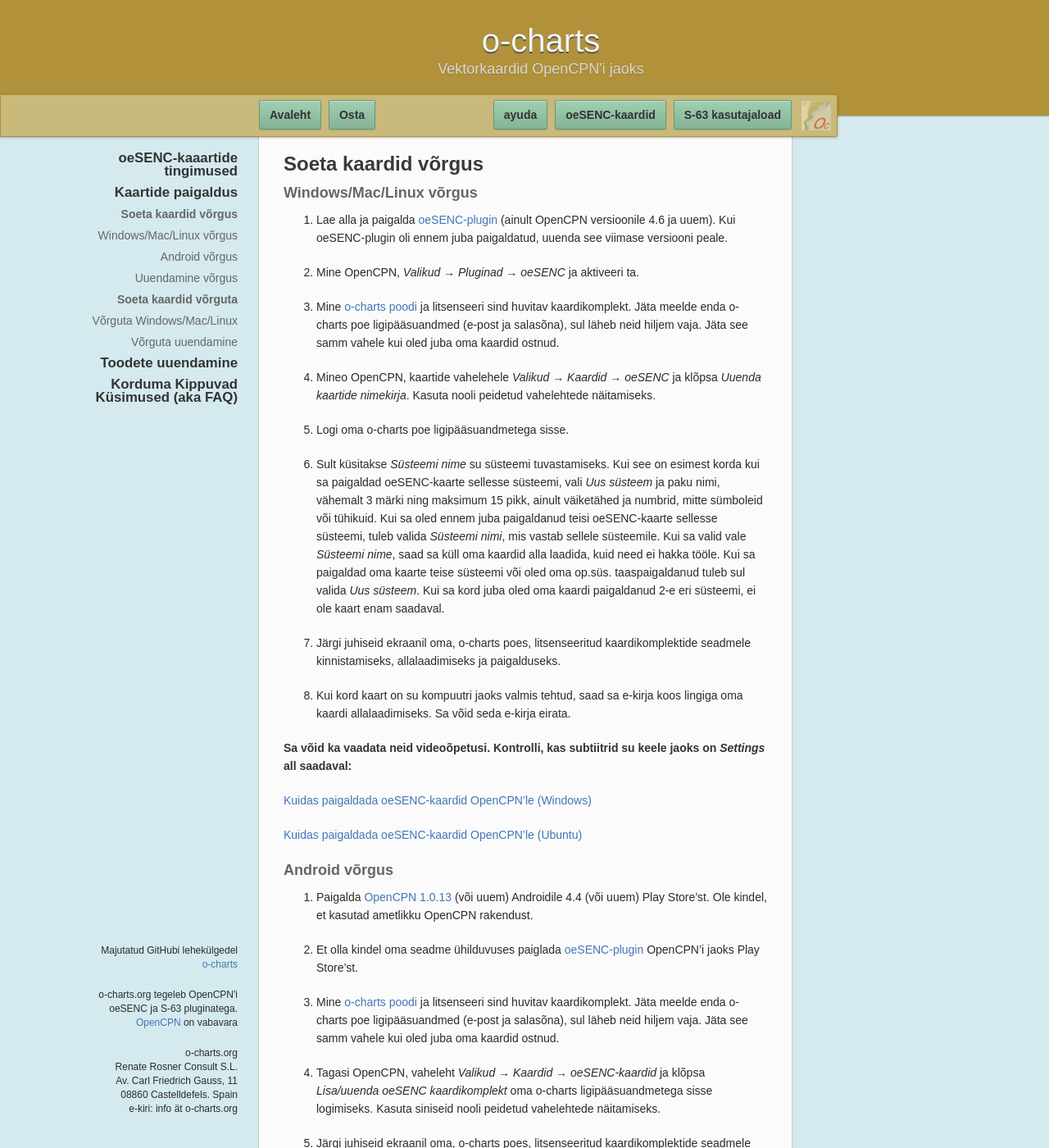
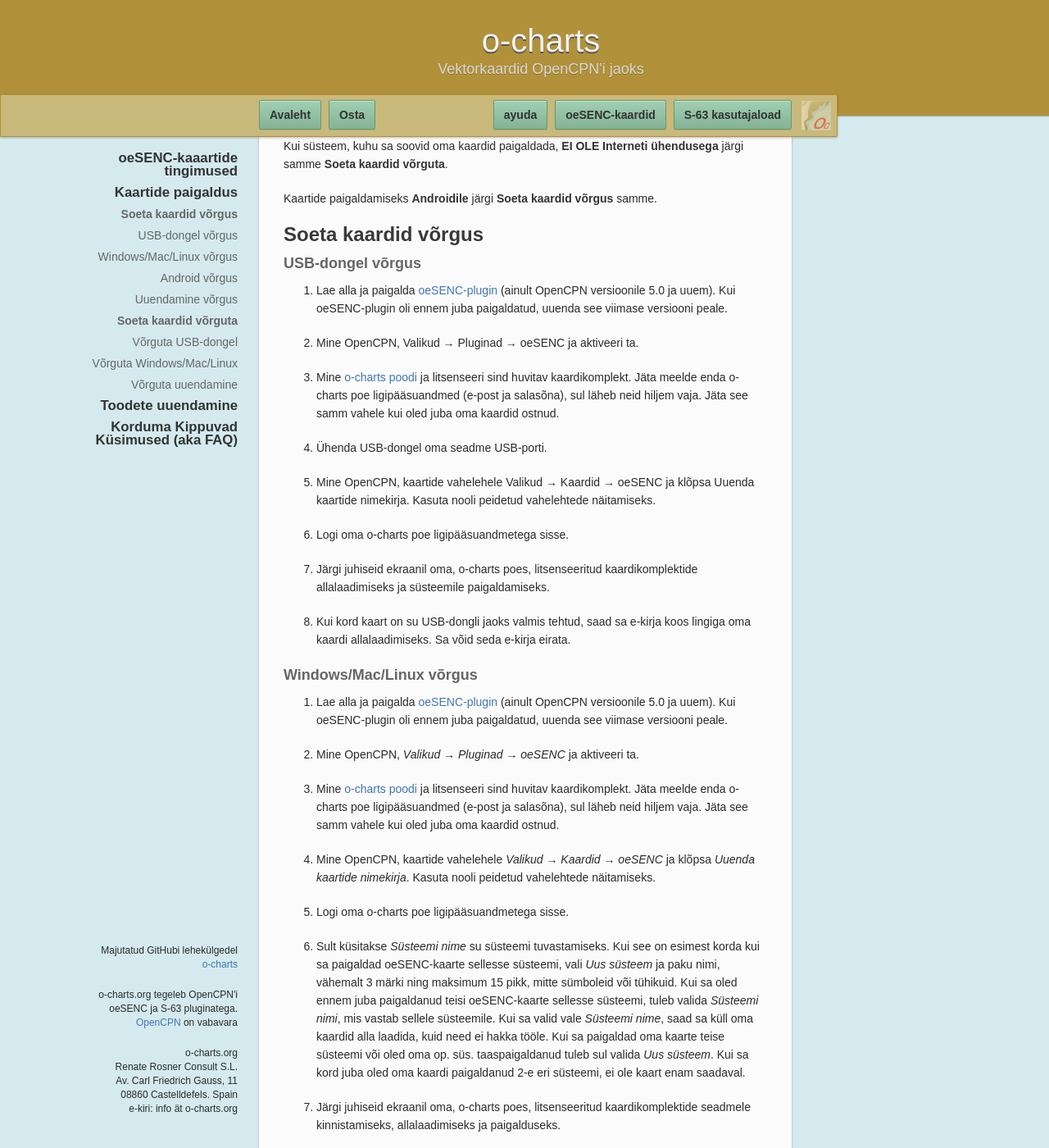
Before and after one commit to o-charts/manuals, a Jekyll site: the page built from oesenc_et_EE.md, in a window 1280 px wide and 1400 px high, scrolled down 1107 px. Shown: the whole window at 82% size. Built offline with Jekyll 4.4.1, drawn with Linux system fonts in a browser that asks for light colours; our own code applies the rules of GitHub Pages for plain Markdown files; some of the changed text lies outside the part shown.

Commit message:
Update oesenc_et_EE.md

```diff
--- a/oesenc_et_EE.md
+++ b/oesenc_et_EE.md
@@ -11,13 +11,15 @@
 
 - Kui sa oled oma 2 võimalust kasutanud ja soovid kasutada oma kaarte 2-s lisasüsteemis, tuleb sul kaardid taas osta.
 
-- Su litsents peaks iga op.süs., OpenCPN või plugina uuenduse üle elama, kuid kui taaspaigaldad oma op.süs., kaotad oma litsentsi.
+- USB-donglit käsitletakse ühe süsteemina. USB-dongel võimaldab oeSENC-kaarte paigaldada nii mitmesse süsteemi kui sa soovid. Siiski, ainult seadmes, kuhu USB-dongel on ühendatud, on litsents aktiivne ning suudab kaarte kuvada.
+
+- Su litsents peaks iga op. süs., OpenCPN või plugina uuenduse üle elama, kuid kui taaspaigaldad oma op. süs. kaotad oma litsentsi.
 
 - Kui kord oled juba tellinud oma kaardid ühele süsteenile ei saa me seda sulle hüvitada. Kui sa oled loonud ja sidunud süsteemi oma kaartidega, kuid ei ole veel kaarte tellinud saame me ikkagi sulle hüvitada.
 
-- Kui sa kord juba oled taotlenud kaardid ühele süsteemile ei saa me seda tühistada või su kaarte teisaldada erineva seadme/op.süs. kombinatsiooni juurde.
+- Kui sa kord oled tellinud kaardid ühele süsteemile ei saa me seda tühistada või suunata su süsteemi erineva seadme/op. süs. kombinatsiooni juurde.
 
-- Sa saad oma kaarte ühe aasta jooksul alates kaartide ostukuupäevast uuendada. Kaartidel on erinev uuenduste perioodsus:
+- Sa saad oma kaarte aasta jooksul alates kaartide ostukuupäevast uuendada. Kaartidel on erinev uuenduste perioodsus:
 
     - iga nädal: DE, FR, SE, NO, FI, PL, Kariibid.
     - iga 2 nädala tagant: AU.
@@ -38,19 +40,37 @@
 
 ## Soeta kaardid võrgus
 
+### USB-dongel võrgus
+
+1. Lae alla ja paigalda [oeSENC-plugin](https://opencpn.org/OpenCPN/plugins/oesenc.html) (ainult OpenCPN versioonile 5.0 ja uuem). Kui oeSENC-plugin oli ennem juba paigaldatud, uuenda see viimase versiooni peale.
+
+2. Mine OpenCPN, Valikud → Pluginad → oeSENC ja aktiveeri ta.
+
+3. Mine [o-charts poodi](https://o-charts.org/shop/index.php?id_category=8&controller=category) ja litsenseeri sind huvitav kaardikomplekt. Jäta meelde enda o-charts poe ligipääsuandmed (e-post ja salasõna), sul läheb neid hiljem vaja. Jäta see samm vahele kui oled juba oma kaardid ostnud.
+
+4. Ühenda USB-dongel oma seadme USB-porti.
+
+5. Mine OpenCPN, kaartide vahelehele Valikud → Kaardid → oeSENC ja klõpsa Uuenda kaartide nimekirja. Kasuta nooli peidetud vahelehtede näitamiseks.
+
+6. Logi oma o-charts poe ligipääsuandmetega sisse.
+
+7. Järgi juhiseid ekraanil oma, o-charts poes, litsenseeritud kaardikomplektide allalaadimiseks ja süsteemile paigaldamiseks.
+
+8. Kui kord kaart on su USB-dongli jaoks valmis tehtud, saad sa e-kirja koos lingiga oma kaardi allalaadimiseks. Sa võid seda e-kirja eirata.
+
 ### Windows/Mac/Linux võrgus
 
-1. Lae alla ja paigalda [oeSENC-plugin](https://opencpn.org/OpenCPN/plugins/oesenc.html) (ainult OpenCPN versioonile 4.6 ja uuem). Kui oeSENC-plugin oli ennem juba paigaldatud, uuenda see viimase versiooni peale.
+1. Lae alla ja paigalda [oeSENC-plugin](https://opencpn.org/OpenCPN/plugins/oesenc.html) (ainult OpenCPN versioonile 5.0 ja uuem). Kui oeSENC-plugin oli ennem juba paigaldatud, uuenda see viimase versiooni peale.
 
 2. Mine OpenCPN, *Valikud → Pluginad → oeSENC* ja aktiveeri ta.
 
 3. Mine [o-charts poodi](https://o-charts.org/shop/index.php?id_category=8&controller=category) ja litsenseeri sind huvitav kaardikomplekt. Jäta meelde enda o-charts poe ligipääsuandmed (e-post ja salasõna), sul läheb neid hiljem vaja. Jäta see samm vahele kui oled juba oma kaardid ostnud.
 
-4. Mineo OpenCPN, kaartide vahelehele *Valikud → Kaardid → oeSENC* ja klõpsa *Uuenda kaartide nimekirja*. Kasuta nooli peidetud vahelehtede näitamiseks.
+4. Mine OpenCPN, kaartide vahelehele *Valikud → Kaardid → oeSENC* ja klõpsa *Uuenda kaartide nimekirja*. Kasuta nooli peidetud vahelehtede näitamiseks.
 
 5. Logi oma o-charts poe ligipääsuandmetega sisse.
 
-6. Sult küsitakse *Süsteemi nime* su süsteemi tuvastamiseks. Kui see on esimest korda kui sa paigaldad oeSENC-kaarte sellesse süsteemi, vali *Uus süsteem* ja paku nimi, vähemalt 3 märki ning maksimum 15 pikk, ainult väiketähed ja numbrid, mitte sümboleid või tühikuid. Kui sa oled ennem juba paigaldanud teisi oeSENC-kaarte sellesse süsteemi, tuleb valida *Süsteemi nimi*, mis vastab sellele süsteemile. Kui sa valid vale *Süsteemi nime*, saad sa küll oma kaardid alla laadida, kuid need ei hakka tööle. Kui sa paigaldad oma kaarte teise süsteemi või oled oma op.süs. taaspaigaldanud tuleb sul valida *Uus süsteem*. Kui sa kord juba oled oma kaardi paigaldanud 2-e eri süsteemi, ei ole kaart enam saadaval.
+6. Sult küsitakse *Süsteemi nime* su süsteemi tuvastamiseks. Kui see on esimest korda kui sa paigaldad oeSENC-kaarte sellesse süsteemi, vali *Uus süsteem* ja paku nimi, vähemalt 3 märki ning maksimum 15 pikk, mitte sümboleid või tühikuid. Kui sa oled ennem juba paigaldanud teisi oeSENC-kaarte sellesse süsteemi, tuleb valida *Süsteemi nimi*, mis vastab sellele süsteemile. Kui sa valid vale *Süsteemi nime*, saad sa küll oma kaardid alla laadida, kuid need ei hakka tööle. Kui sa paigaldad oma kaarte teise süsteemi või oled oma op. süs. taaspaigaldanud tuleb sul valida *Uus süsteem*. Kui sa kord juba oled oma kaardi paigaldanud 2-e eri süsteemi, ei ole kaart enam saadaval.
 
 7. Järgi juhiseid ekraanil oma, o-charts poes, litsenseeritud kaardikomplektide seadmele kinnistamiseks, allalaadimiseks ja paigalduseks.
 
@@ -82,11 +102,33 @@
 
 ## Soeta kaardid võrguta
 
+### Võrguta USB-dongel
+
+Sihtsüsteemis lae alla ja paigalda [oeSENC-plugin](https://opencpn.org/OpenCPN/plugins/oesenc.html) (ainult OpenCPN versioonile 5.0 ja uuem). Kui oeSENC-plugin oli ennem juba paigaldatud, uuenda see viimase versiooni peale.
+
+1. Ühenda USB-dongel USB-porti.
+
+2. Mine OpenCPN, Valikud → Pluginad → oeSENC ja aktiveeri ta. Loo **USB-võtme süsteemi ID-fail** (näpujälg) Eelistustes. Plugin näitab tee failini. Windows ja macOS süsteemides luuakse koopia otse töölauale. Linuxi süsteemides luuakse fail ~/.opencpn kausta.
+
+3. Kopeeri sõrmejälg mõnele kaasaskantavale seadmele ja leia netiühenusega arvuti.
+
+4. Mine [o-charts poodi](https://o-charts.org/shop/index.php?id_category=8&controller=category) ja litsenseeri sind huvitav kaardikomplekt. Jäta see samm vahele kui oled juba oma kaardid ostnud.
+
+5. Mine [Mu oeSENC-kaardid](https://o-charts.org/shop/index.php?fc=module&module=occharts&controller=occharts) lehele ja loo seal Süsteemi tuvastaja laadides sõrmejälje faili üles. Jäta süsteemi nimi tühjaks, see määratakse automaatselt.
+
+6. Vali uus *Süsteemi tuvastaja* iga kaardikomplekti jaoks, mida soovid oma dongliga siduda. Kord kinnistatud ei ole seda võimalik muuta.
+
+7. Tee taotlus klõpsates nupul, mis ilmub tulbal *Viimased taotlused* ja kaardikomplekti koostamisega jätkatakse. Koostamise aeg sõltub kaardikomplekti suurusest, järjekorrast serveris ja võrgu koormatusest sellel momendil, kuid ei võta iialgi rohkem aega kui 2 tundi. Tegelikult me räägime minutitest.
+
+8. Sulle saadetakse e-post su kaardikomlpekti allalaadimislingiga. Sa võid selle ka lehelt [Mu oeSENC-kaardid](https://o-charts.org/shop/index.php?fc=module&module=occharts&controller=occharts) alla laadida. Kui sa pole oma kaardikomplekti nädala jooksul alla laadinud, tuleb sul teha uus Taotlus. Lae oma kaardid alla, kopeeri mõnele kaasaskantavale seadmele ja mine tagasi laeva.
+
+9. Sihtsüsteemis paki fail enda poolt valitud kausta lahti ja paigalda oma kaardid nagu harilikult ning ongi kõik. Ühenda USB-dongel kaartide vaatamiseks.
+
 ### Võrguta Windows/Mac/Linux
 
 Sa pead netiühenduseta sihtsüsteemile looma tuvastusfaili, minema netiühendust omavasse kohta ja kaardikomplekti taotlema ning alla laadima. Kopeeri saadud failid mõnele kaasakantavale seadmele ja kopeeri need sihtsüsteemi.
 
-1. Sihtsüsteemis lae alla ja paigalda [oeSENC-plugin](https://opencpn.org/OpenCPN/plugins/oesenc.html) (ainult OpenCPN versioonile 4.6 ja uuem). Kui oeSENC-plugin oli ennem juba paigaldatud, uuenda see viimase versiooni peale.
+1. Sihtsüsteemis lae alla ja paigalda [oeSENC-plugin](https://opencpn.org/OpenCPN/plugins/oesenc.html) (ainult OpenCPN versioonile 5.0 ja uuem). Kui oeSENC-plugin oli ennem juba paigaldatud, uuenda see viimase versiooni peale.
 
 2. Mine OpenCPN, *Valikud → Pluginad → oeSENC* ja aktiveeri ta. Loo oma süsteemi tuvastusfail (*sõrmejälg*) *Eelistustes*. Plugin näitab tee failini. Windows ja macOS süsteemides luuakse koopia otse töölauale. Linuxi süsteemides luuakse fail *~/.opencpn* kausta.
 
```
Also changed, not shown: other parts of oesenc_et_EE.md (+1 -1 lines).
